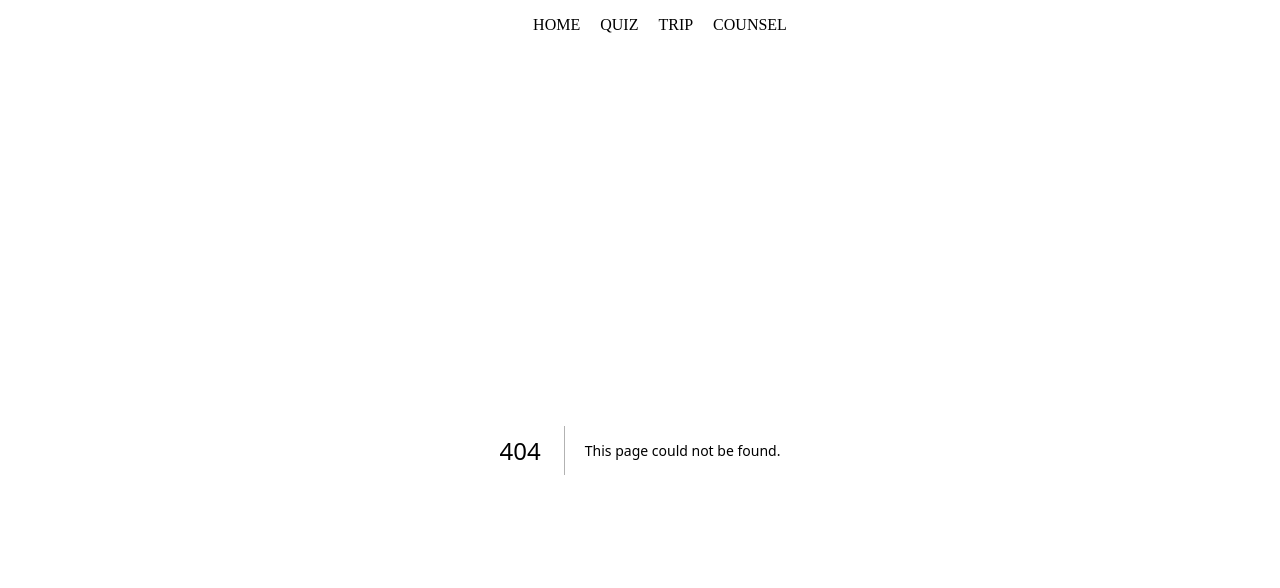
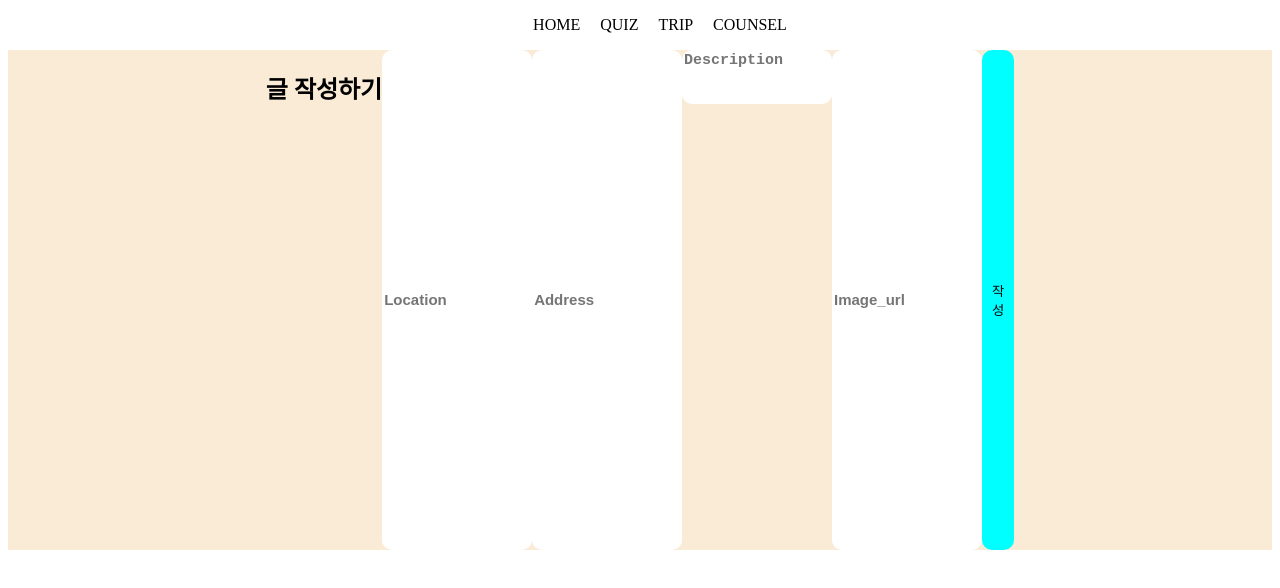
Before and after one commit to Hyun198/itsokaynottobeokay, a Next.js app: page /trip/create in a window 1280 px wide. Before the commit this address had no page. Shown: the top 588 px of the page. Built offline with nearby package versions, Linux system fonts and the light colour scheme.

Commit message:
location 정보 추가, 읽기

```diff
--- a/db.json
+++ b/db.json
@@ -30,5 +30,21 @@
       "quote": "혹시 운명을 믿어요? 운명이 뭐 별건가. 이렇게 필요할 때, 나 앞에 나타나주면 그게 운명이지. 니가 내 안전핀 해라. 내가 펑 안 터지게 꽉 붙잡고 있으라고.",
       "character": "고문영"
     }
+  ],
+  "locations": [
+    {
+      "location_name": "괜찮은 병원",
+      "description": "드라마에서 자주 등장한 곳으로, 문강태가 근무하는 괜찮은 병원",
+      "id": 1,
+      "location_address": "강원 고성군 토성면 아야진리 226",
+      "location_img": "https://lh3.googleusercontent.com/p/AF1QipNd732_5pRpk_F7Ps53mOWkB9Q0FVPqqlB1mAkq=s680-w680-h510"
+    },
+    {
+      "location_name": "저주받은성",
+      "location_address": "강원도 원주 사나다 카페",
+      "description": "고문영이 살던 장소 ",
+      "location_img": "https://mblogthumb-phinf.pstatic.net/MjAyMDA4MDNfMTIg/MDAxNTk2NDYzNjI5MzIw.kLgj4oetZ5-x-_7nqUYq2pMJEX5GAIoIajqWOK5jH-gg.Jr9zAn0-vchl9pk1eigFwRKG_VNVGPKIeODGwDV4lfsg.JPEG.amlee74/5I6A0826.JPG?type=w800",
+      "id": 2
+    }
   ]
 }
--- a/src/app/globals.css
+++ b/src/app/globals.css
@@ -20,8 +20,6 @@ nav ul li a {
     display: flex;
     flex-direction: column;
     align-items: center;
-
-    background-color: antiquewhite;
 }
 
 .home-container h2 {
--- a/src/app/main_components/Main_component.style.css
+++ b/src/app/main_components/Main_component.style.css
@@ -23,6 +23,11 @@
     border-radius: 10px;
     box-shadow: 2px 1px 3px black;
     font-weight: 700;
+    cursor: pointer;
+}
+
+.main-info .detail-button:hover {
+    background-color: bisque;
 }
 
 .cast-info {
--- /dev/null
+++ b/src/app/trip/create/createPage.style.css
@@ -0,0 +1,45 @@
+.location-create {
+    display: flex;
+    background-color: antiquewhite;
+    justify-content: center;
+    height: 500px;
+}
+
+
+
+.location-create form {
+    width: 50%;
+    display: flex;
+    justify-content: center;
+
+}
+
+.location-create form input {
+    width: 100%;
+    border-radius: 10px;
+    border: none;
+}
+
+.location-create form textarea {
+    resize: none;
+    width: 100%;
+    height: 50px;
+    border-radius: 10px;
+    border: none;
+}
+
+.location-create form input::placeholder,
+textarea::placeholder {
+    text-transform: capitalize;
+    font-size: 15px;
+    font-weight: 600;
+}
+
+.location-create button {
+    width: 100px;
+    margin: 0 auto;
+    border: none;
+    border-radius: 10px;
+    cursor: pointer;
+    background-color: aqua;
+}
--- /dev/null
+++ b/src/app/trip/create/page.js
@@ -0,0 +1,48 @@
+'use client'
+import { useRouter } from "next/navigation";
+import './createPage.style.css';
+export default function CreateLocation() {
+    const router = useRouter();
+    return (
+        <>
+
+            <div className="location-create">
+                <h2>글 작성하기</h2>
+                <form onSubmit={(e) => {
+                    e.preventDefault();
+                    const location_name = e.target.location_name.value;
+                    const location_address = e.target.location_address.value;
+                    const description = e.target.description.value;
+                    const location_img = e.target.location_img.value;
+                    const options = {
+                        method: "POST",
+                        headers: {
+                            'Content-Type': 'application/json'
+                        },
+                        body: JSON.stringify({
+                            location_name,
+                            location_address,
+                            description,
+                            location_img
+                        })
+                    }
+                    fetch(process.env.NEXT_PUBLIC_DB_API_URL + 'locations', options)
+                        .then(res => res.json())
+                        .then(result => {
+                            console.log(result);
+                            router.refresh();
+                            router.push(`/trip`);
+                        })
+                }}>
+                    <input type="text" name="location_name" placeholder="location"></input>
+                    <input type="text" name="location_address" placeholder="address"></input>
+                    <textarea name="description" placeholder="description"></textarea>
+                    <input type="text" name="location_img" placeholder="Image_url"></input>
+                    <button type="submit">작성</button>
+                </form>
+            </div>
+        </>
+
+    )
+
+}
```
Also changed, not shown: src/app/trip/page.js (added, +57 -0 lines), src/app/trip/read/[id]/page.js (added, +20 -0 lines), src/app/trip/read/[id]/read.style.css (added, +10 -0 lines), src/app/trip/trip.style.css (added, +33 -0 lines).
